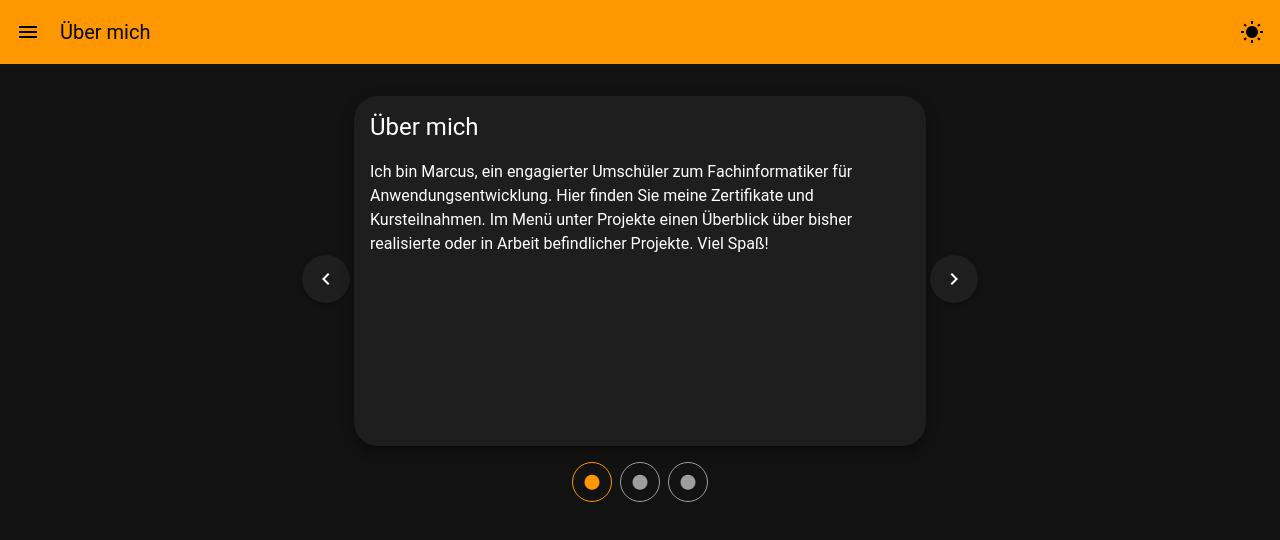
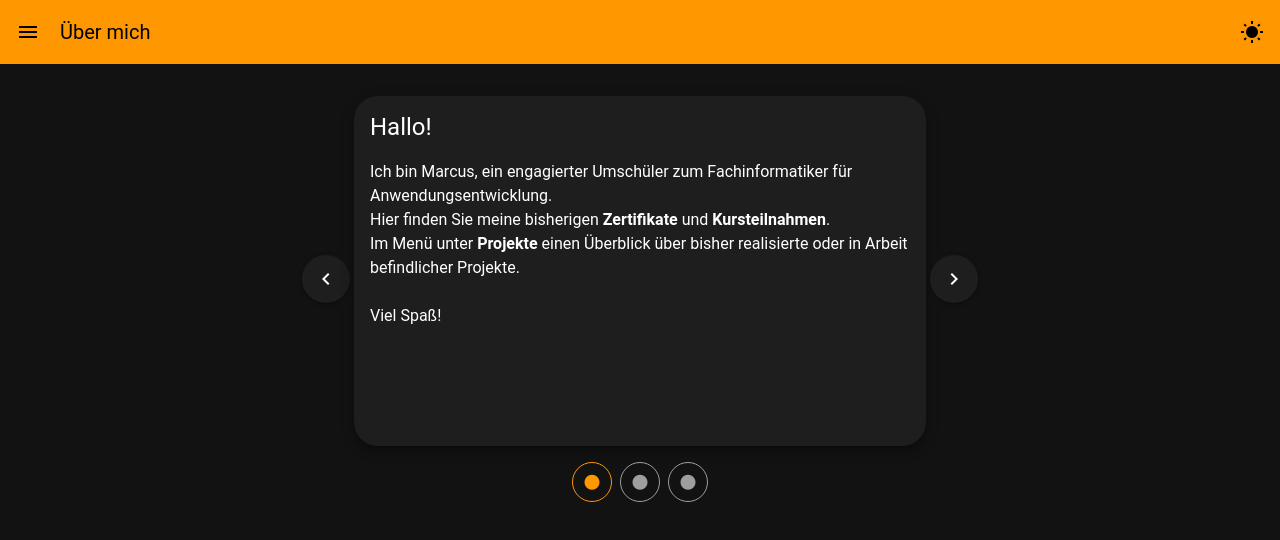
Before and after one commit to Mac80Mo/profile-website, a Vue app: page /about in a window 1280 px wide. Shown: the top 540 px of the page. Built offline with nearby package versions, Linux system fonts and the light colour scheme.

Commit message:
white-mode etwas bearbeitet

```diff
--- a/src/components/AboutIntro.vue
+++ b/src/components/AboutIntro.vue
@@ -1,11 +1,12 @@
 <template>
   <div>
-    <h2 class="text-h5 mb-4">Über mich</h2>
+    <h2 class="text-h5 mb-4">Hallo!</h2>
     <p>
       Ich bin Marcus, ein engagierter Umschüler zum Fachinformatiker
-      für Anwendungsentwicklung. Hier finden Sie meine Zertifikate und Kursteilnahmen.
-      Im Menü unter Projekte einen Überblick über bisher realisierte oder in Arbeit befindlicher Projekte.
-      Viel Spaß!
+      für Anwendungsentwicklung.<br>
+      Hier finden Sie meine bisherigen <strong>Zertifikate</strong> und <strong>Kursteilnahmen</strong>.<br>
+      Im Menü unter <strong>Projekte</strong> einen Überblick über bisher realisierte oder in Arbeit befindlicher Projekte.<br>
+      <br>Viel Spaß!
     </p>
   </div>
 </template>
--- a/src/components/FooterBar.vue
+++ b/src/components/FooterBar.vue
@@ -2,7 +2,7 @@
   <v-footer app color="primary" dark>
     <v-container class="text-center">
       <!-- Impressum -->
-      <p class="mb-0">© 2025 Marcus Moser</p>
+      <p class="mb-0">© 2025</p>
     </v-container>
   </v-footer>
 </template>
--- a/src/main.ts
+++ b/src/main.ts
@@ -17,10 +17,10 @@ const vuetify = createVuetify({
       light: {
         dark: false,
         colors: {
-          background: '#FFFFFF',
-          primary: '#1976D2',
+          background: '#F0F0F0',
+          primary: '#0D47A1',
           secondary: '#424242',
-          surface: '#F5F5F5',
+          surface: '#FFFFFF',
         },
       },
       dark: {
--- a/src/views/HomeView.vue
+++ b/src/views/HomeView.vue
@@ -60,7 +60,7 @@ onBeforeUnmount(() => {
 })
 
 const name = 'Marcus Moser'
-const description = 'Aktuell: Umschüler zum Fachinformatiker Anwendungsentwicklung'
+const description = 'Aktuell: Umschüler zum Fachinformatiker Anwendungsentwicklung bis Januar 2026'
 
 const showEducation = ref(false)
 const toggleEducation = () => (showEducation.value = !showEducation.value)
--- a/src/views/ImpressumView.vue
+++ b/src/views/ImpressumView.vue
@@ -8,13 +8,13 @@
 
         <!-- Tooltip für E-Mail -->
         <strong>E-Mail:</strong>
-        <v-tooltip location="top">
+        <v-tooltip location="top" color="surface">
           <template #activator="{ props }">
-            <span v-bind="props" class="text-primary">
+            <span v-bind="props" class="text-primary cursor-pointer">
               marcus.moser@mail.de
             </span>
           </template>
-          <span>Du kannst mir gerne schreiben!</span>
+          <span class="text-on-surface">Ich freue mich auf Deine Nachricht!</span>
         </v-tooltip>
       </p>
 
```
